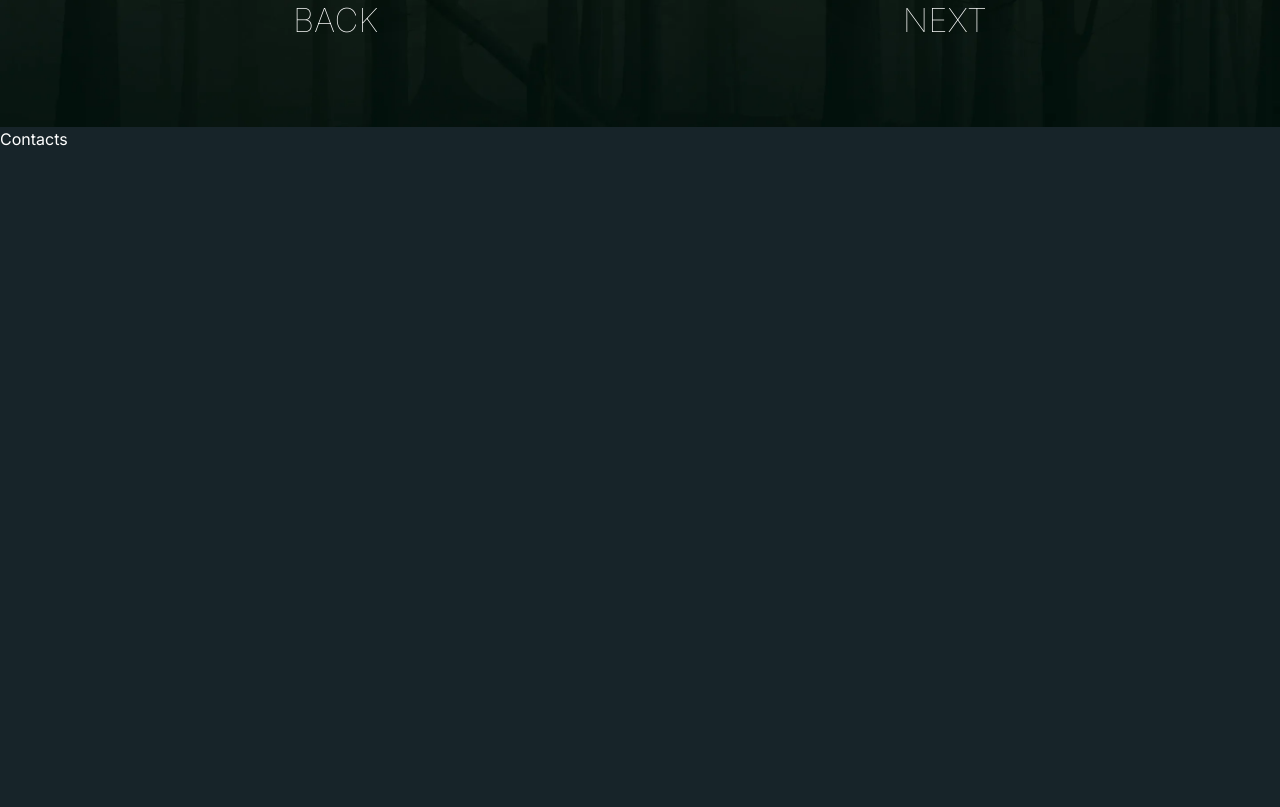
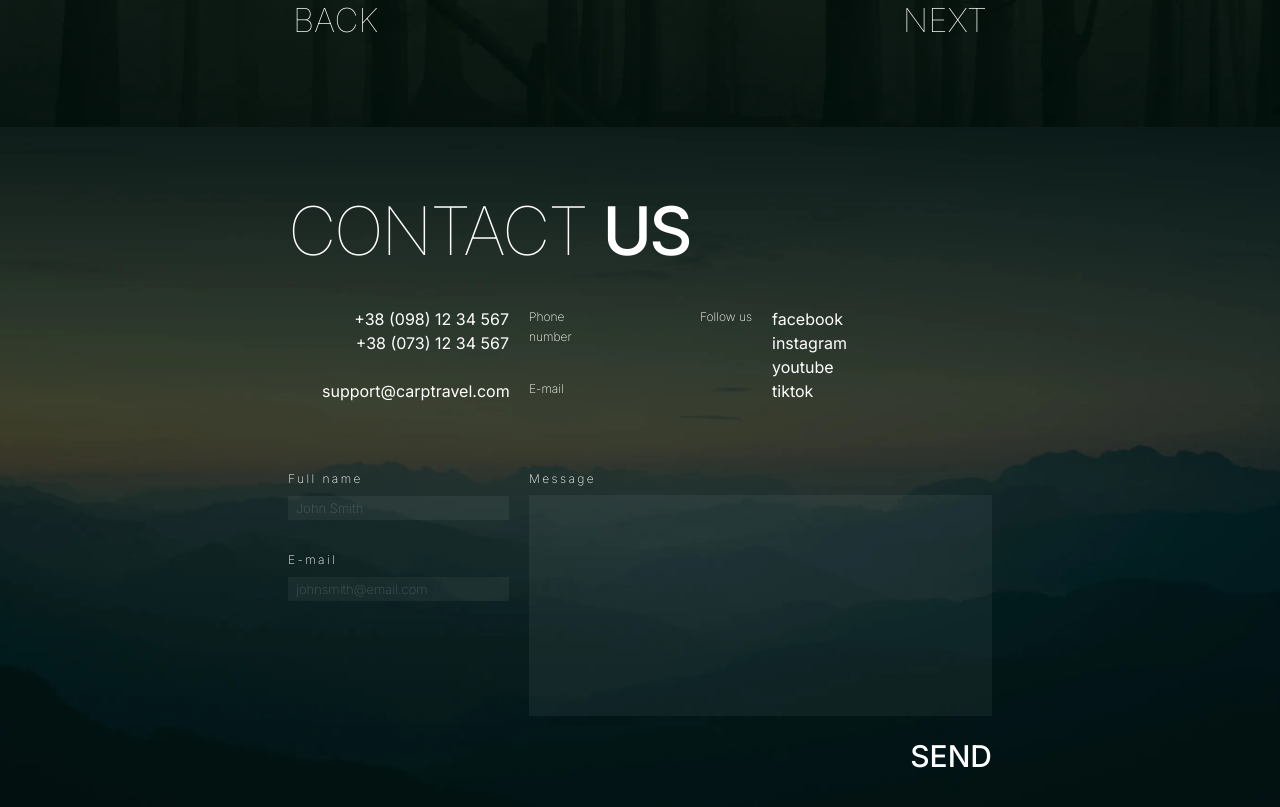
Before and after one commit to AlinaDemchenko/softryzen-test, a Next.js app: page / in a window 1280 px wide. Shown: the part 3440-4247 px from the top of the page. Before the commit the page ends 3591 px from the top, so only its background shows below. Built offline with nearby package versions, Linux system fonts and the light colour scheme; a web font is replaced by a local one.

Commit message:
contacts tab

```diff
--- a/app/globals.css
+++ b/app/globals.css
@@ -151,4 +151,15 @@
   .gallery-list{
     @apply mx-auto;
   }
+
+    /*CONTACTS*/
+    .contacts{
+      @apply h-full w-screen bg-[url('/background/contacts/contacts@2x.webp')] bg-cover bg-center xl:py-20;
+    }
+    .contact-list-item{
+      @apply flex gap-5;
+    }
+    .contact-link{
+      @apply text-end md:w-[187px] xl:w-[210px];
+    }
 }
--- a/app/page.js
+++ b/app/page.js
@@ -1,6 +1,6 @@
 import About from "@/components/About/About";
 import Career from "@/components/Career/Career";
-import Contacts from "@/components/Contacts";
+import Contacts from "@/components/Contacts/Contacts";
 import Gallery from "@/components/Gallery/Gallery";
 import Hero from "@/components/Hero/Hero";
 import Services from "@/components/Services/Services";
--- a/components/Career/CareerForm.jsx
+++ b/components/Career/CareerForm.jsx
@@ -21,7 +21,7 @@ function CareerForm({ query }) {
   return (
     <form
       action=""
-      className="gap-6 md:flex"
+      className="gap-6 md:flex w-[279px] md:w-full mx-auto"
       onSubmit={handleSubmit((data) => {
                 console.log(data);
                 reset()
@@ -34,7 +34,7 @@ function CareerForm({ query }) {
           </label>
           <input
             {...register("name", { required: "Incorrect name" })}
-            className="input mb-4 xl:mb-6"
+            className={`input mb-4 xl:mb-6 ${errors.name ? "text-[#FF5757]" : ""}`}
             placeholder="John Smith"
             type="text"
             id="name"
@@ -51,7 +51,7 @@ function CareerForm({ query }) {
           </label>
           <input
             {...register("email", { required: "Invalid email" })}
-            className="input mb-4 xl:mb-6"
+            className={`input mb-4 xl:mb-6 ${errors.email ? "text-[#FF5757]" : ""}`}
             placeholder="johnsmith@email.com"
             type="email"
             id="email"
@@ -80,13 +80,13 @@ function CareerForm({ query }) {
             {...register("phone", { required: "Incorrect phone", minLength: {value: 7, message: "Incorrect phone"}})}
             mask="(999) 999 99 99"
             maskChar=""
-            className="input mb-4 pl-10 xl:mb-9 xl:pl-14"
+            className={`input mb-4 pl-10 xl:mb-9 xl:pl-14 ${errors.phone ? "text-[#FF5757]" : ""}`}
             placeholder="(097) 12 34 567"
             type="tel"
             id="phone"
             name="phone"
           />
-          <span className="absolute start-2 top-0.5 md:top-[0.8px] h-6 text-[13px]/6 font-extralight xl:top-0.5 xl:h-7 xl:text-xl xl:leading-[1.2]">
+          <span className={`absolute start-2 top-0.5 md:top-[0.8px] h-6 text-[13px]/6 font-extralight xl:top-0.5 xl:h-7 xl:text-xl xl:leading-[1.2] ${errors.phone ? "text-[#FF5757]" : ""}`}>
             + 38
           </span>
           {errors.phone && (
--- a/components/Contacts.jsx
+++ /dev/null
@@ -1,7 +0,0 @@
-function Contacts() {
-  return (
-    <section id="contacts">Contacts</section>
-  )
-}
-
-export default Contacts
--- /dev/null
+++ b/components/Contacts/Contacts.jsx
@@ -0,0 +1,22 @@
+import ContactsList from "./ContactsList";
+import ContactsForm from "./ContactsForm";
+
+function Contacts() {
+  return (
+    <section id="contacts" className="contacts">
+      <div className="section-container block">
+        <h2 className="title leading-[1.2] mb-9 xl:mb-[71px]">
+          CONTACT <span className="font-medium">US</span>
+        </h2>
+        <div className="xl:flex">
+          <address className="pl-[34px] mb-16 xl:mb-0 xl:pl-[83px]">
+            <ContactsList />
+          </address>
+        <ContactsForm />
+        </div>
+      </div>
+    </section>
+  );
+}
+
+export default Contacts;
--- /dev/null
+++ b/components/Contacts/ContactsForm.jsx
@@ -0,0 +1,129 @@
+"use client";
+import { useForm } from "react-hook-form";
+import { useMediaQuery } from "react-responsive";
+
+function ContactsForm() {
+  const isDesktop = useMediaQuery({
+    query: "(min-width: 1440px)",
+  });
+
+  const {
+    register,
+    handleSubmit,
+    reset,
+    formState: { errors },
+  } = useForm({
+    defaultValues: {
+      name: "",
+      email: "",
+      message: "",
+    },
+  });
+
+  return (
+    <form
+      action=""
+      className="flex xl:w-[607px] flex-wrap gap-x-5"
+      onSubmit={handleSubmit((data) => {
+        console.log(data);
+        reset();
+      })}
+    >
+      {!isDesktop && (
+        <div>
+          <div className="relative w-[221px] mb-[28px] xl:mb-7">
+            <label className="detailed-text mb-1 block" htmlFor="name">
+              Full name
+            </label>
+            <input
+              {...register("name", { required: "Incorrect name" })}
+              className={`input ${errors.name ? "text-[#FF5757]" : ""}`}
+              placeholder="John Smith"
+              type="text"
+              id="name"
+              name="name"
+              minLength="2"
+              maxLength="60"
+              pattern="^[a-zA-Zа-яА-Я]+(([' \-][a-zA-Zа-яА-Я ])?[a-zA-Zа-яА-Я]*)*$"
+            />
+            {errors.name && (
+              <p className="form-error"> {errors.name.message}</p>
+            )}
+          </div>
+          <div className="relative w-[221px]">
+            <label className="detailed-text mb-1 block" htmlFor="email">
+              E-mail
+            </label>
+            <input
+              {...register("email", { required: "Invalid email" })}
+              className={`input mb-10 ${errors.email ? "text-[#FF5757]" : ""}`}
+              placeholder="johnsmith@email.com"
+              type="email"
+              id="email"
+              name="email"
+              maxLength="60"
+            />
+            {errors.email && (
+              <p className="form-error">{errors.email.message}</p>
+            )}
+          </div>
+        </div>
+      )}
+      {isDesktop && (
+        <div className="relative w-[293px]">
+          <label className="detailed-text mb-1 block" htmlFor="name">
+            Full name
+          </label>
+          <input
+            {...register("name", { required: "Incorrect name" })}
+            className={`input ${errors.name ? "text-[#FF5757]" : ""}`}
+            placeholder="John Smith"
+            type="text"
+            id="name"
+            name="name"
+            minLength="2"
+            maxLength="60"
+            pattern="^[a-zA-Zа-яА-Я]+(([' \-][a-zA-Zа-яА-Я ])?[a-zA-Zа-яА-Я]*)*$"
+          />
+          {errors.name && <p className="form-error"> {errors.name.message}</p>}
+        </div>
+      )}
+      {isDesktop && (
+        <div className="relative w-[294px]">
+          <label className="detailed-text mb-1 block" htmlFor="email">
+            E-mail
+          </label>
+          <input
+            {...register("email", { required: "Invalid email" })}
+            className={`input mb-10 ${errors.email ? "text-[#FF5757]" : ""}`}
+            placeholder="johnsmith@email.com"
+            type="email"
+            id="email"
+            name="email"
+            maxLength="60"
+          />
+          {errors.email && <p className="form-error">{errors.email.message}</p>}
+        </div>
+      )}
+      <div>
+        <label className="detailed-text mb-1 block" htmlFor="message">
+          Message
+        </label>
+        <textarea
+          {...register("message")}
+          name="message"
+          id="message"
+          rows="10"
+          className="input mb-4 xl:mb-6 h-[221px] xl:h-[174px] w-[463px] xl:w-[607px] resize-none"
+          minLength="2"
+          maxLength="600"
+        ></textarea>
+      </div>
+      <button type="submit" className="career-button">
+        SEND
+      </button>
+    </form>
+  );
+}
+
+export default ContactsForm;
--- /dev/null
+++ b/components/Contacts/ContactsList.jsx
@@ -0,0 +1,46 @@
+import Link from "next/link";
+
+function ContactsList() {
+  return (
+    <ul className="mr-[231px] md:flex w-full gap-x-[90px] xl:gap-0 xl:block xl:w-fit">
+      <div>
+        <li className="contact-list-item mb-6 xl:mb-16">
+          <ul>
+            <li className="contact-link">
+              <Link href="tel:+380981234567" className="career-list-title leading-6 not-italic">+38 (098) 12 34 567</Link>
+            </li>
+            <li className="contact-link">
+              <Link className="career-list-title leading-6 not-italic" href="tel:+380731234567">+38 (073) 12 34 567</Link>
+            </li>
+          </ul>
+          <p className="detailed-text leading-5 tracking-normal not-italic w-[81px]">Phone number</p>
+        </li>
+        <li className="contact-list-item xl:mb-[124px]">
+          <li className="contact-link">
+            <Link className="career-list-title leading-6 not-italic" href="mailto:support@carptravel.com">support@carptravel.com</Link>
+          </li>
+          <p className="detailed-text leading-5 tracking-normal not-italic">E-mail</p>
+        </li>
+      </div>
+      <li className="contact-list-item flex-row-reverse xl:flex-row">
+        <ul>
+          <li className="contact-link text-start xl:text-end">
+            <Link className="career-list-title leading-6 not-italic" target="_blank" rel="noopener noreferrer" href="https://www.facebook.com/Carptravel">facebook</Link>
+          </li>
+          <li className="contact-link text-start xl:text-end">
+            <Link className="career-list-title leading-6 not-italic" target="_blank" rel="noopener noreferrer" href="https://www.instagram.com/carp.travel/">instagram</Link>
+          </li>
+          <li className="contact-link text-start xl:text-end">
+            <Link className="career-list-title leading-6 not-italic" target="_blank" rel="noopener noreferrer" href="https://www.youtube.com/channel/UCh3mbrHGN1f69oZhwDrScDw">youtube</Link>
+          </li>
+          <li className="contact-link text-start xl:text-end">
+            <Link className="career-list-title leading-6 not-italic" target="_blank" rel="noopener noreferrer" href="https://www.tiktok.com/tag/travelcarp">tiktok</Link>
+          </li>
+        </ul>
+        <p className="detailed-text leading-5 tracking-normal not-italic">Follow us</p>
+      </li>
+    </ul>
+  );
+}
+
+export default ContactsList;
```
Also changed, not shown: public/background/contacts/contacts@1x.webp (added), public/background/contacts/contacts@2x.webp (added).
